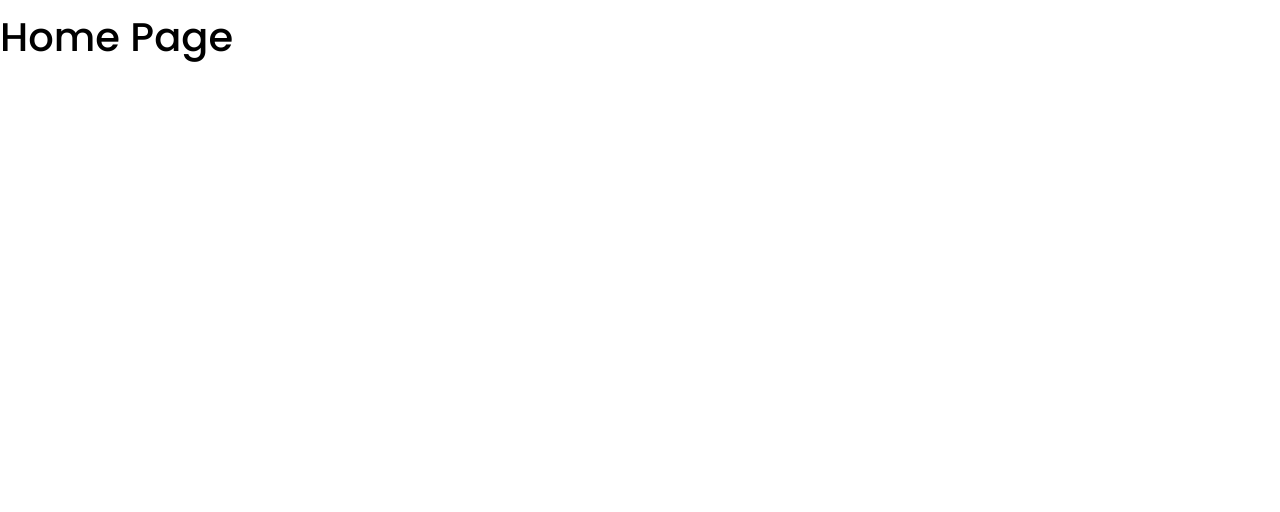
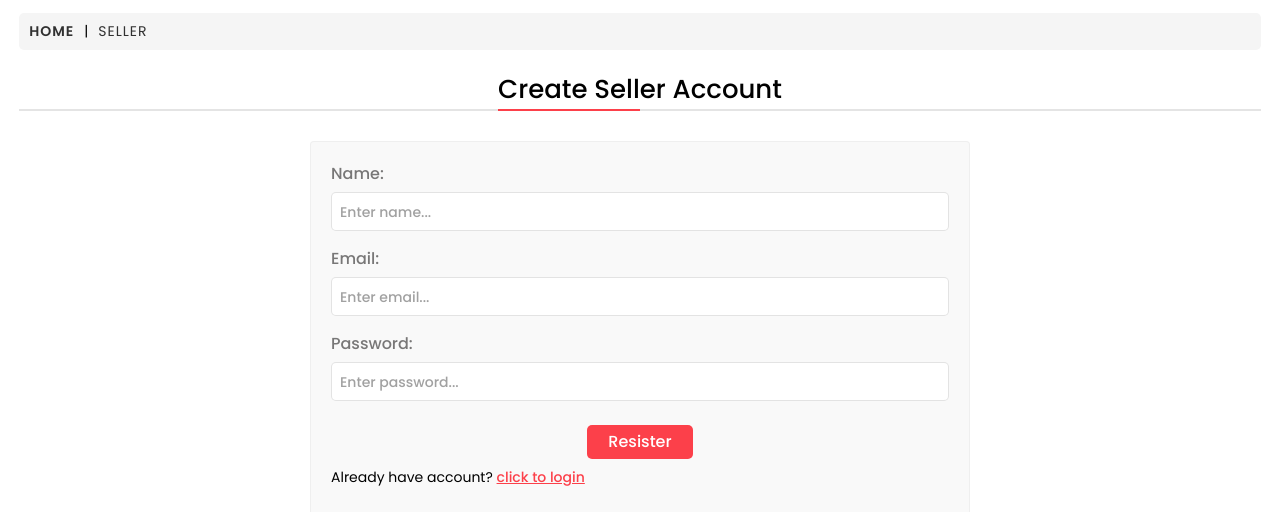
Before and after one commit to SaikatNoman12/ngEcommerce, an Angular app: page /seller in a window 1280 px wide. Before the commit this address led to /. Shown: the part 440-952 px from the top of the page. Before the commit the page ends 800 px from the top, so only its background shows below. Built offline with nearby package versions, Linux system fonts and the light colour scheme.

Commit message:
add seller login

```diff
--- a/db.json
+++ b/db.json
@@ -11,6 +11,12 @@
       "email": "saiful@gmail.com",
       "password": "siful230",
       "id": 2
+    },
+    {
+      "name": "Abdullah Al Nomaan",
+      "email": "noommaa240@gmail.com",
+      "password": "12345678",
+      "id": 3
     }
   ]
 }
--- a/src/app/app.component.ts
+++ b/src/app/app.component.ts
@@ -19,7 +19,8 @@ export class AppComponent {
 
     /* -----::USE FOR SELLER DON'T SIGN-UP::----- */
     if (!localStorage.getItem('sellerData')) {
-      this.router.navigate(['']);
+      const routeLocation = location.pathname;
+      this.router.navigate([routeLocation]);
     }
 
   }
--- a/src/app/interfaces/seller-sign-up.ts
+++ b/src/app/interfaces/seller-sign-up.ts
@@ -3,3 +3,8 @@ export interface SellerSignUp {
     email: string;
     password: string;
 }
+
+export interface SellerLogin {
+    email: string;
+    password: string;
+}
--- a/src/app/seller-auth/seller-auth.component.html
+++ b/src/app/seller-auth/seller-auth.component.html
@@ -19,12 +19,16 @@
   <div class="custom-container seller-account-child">
     <div class="account-form-title">
       <h1>
-        <span>Create Seller Account</span>
+        <span>{{
+          !switchToggle ? "Create Seller Account" : "Seller Login"
+        }}</span>
       </h1>
     </div>
 
     <!-- /----::SELLER-ACCOUNT-FORM::----/ -->
     <div class="seller-account-form">
+      <div class="seller-account-form-child">
+        <ng-container *ngIf="!this.switchToggle">
           <form [formGroup]="myRecForm" (ngSubmit)="onSelFmSubmit()">
             <div class="form-item">
               <div class="form-item-child">
@@ -90,6 +94,65 @@
               <button type="submit">Resister</button>
             </div>
           </form>
+        </ng-container>
+
+        <ng-container *ngIf="this.switchToggle">
+          <form [formGroup]="myLoginForm" (ngSubmit)="onLoginSubmit()">
+            <div class="form-item">
+              <div class="form-item-child">
+                <label for="email">Email:</label>
+                <input
+                  id="email"
+                  type="email"
+                  placeholder="Enter email..."
+                  formControlName="email"
+                />
+              </div>
+              <small
+                class="form-error"
+                *ngIf="!formLoginControls?.['email']?.valid && formLoginControls?.['email']?.touched"
+              >
+                *Please enter your valid email!
+              </small>
+            </div>
+
+            <div class="form-item">
+              <div class="form-item-child">
+                <label for="password">Password:</label>
+                <input
+                  id="password"
+                  type="password"
+                  placeholder="Enter password..."
+                  formControlName="password"
+                />
+              </div>
+              <small
+                class="form-error"
+                *ngIf="!formLoginControls?.['password']?.valid && formLoginControls?.['password']?.touched && !formLoginControls?.['password']?.errors?.['minlength']"
+              >
+                *Please enter your valid password!
+              </small>
+              <small
+                class="form-error"
+                *ngIf="!formLoginControls?.['password']?.valid && formLoginControls?.['password']?.touched && formLoginControls?.['password']?.errors?.['minlength']"
+              >
+                *Please enter your password min 8 character!
+              </small>
+            </div>
+
+            <div class="form-button">
+              <button type="submit">Login</button>
+            </div>
+          </form>
+        </ng-container>
+
+        <h6>
+          {{ !switchToggle ? "Already" : "Don't" }} have account?
+          <a (click)="onSwitchAccount()">
+            click to {{ !switchToggle ? "login" : "sign-up" }}</a
+          >
+        </h6>
+      </div>
 
       <div class="back-store">
         <a href="" routerLink="/">
@@ -102,3 +165,8 @@
     </div>
   </div>
 </div>
+
+<br />
+<br />
+<br />
+<br />
--- a/src/app/seller-auth/seller-auth.component.scss
+++ b/src/app/seller-auth/seller-auth.component.scss
@@ -152,7 +152,7 @@ form {
 }
 
 .form-button {
-  margin-bottom: 24px;
+  margin-bottom: 10px;
   margin-top: 24px;
   text-align: center;
 }
@@ -179,13 +179,35 @@ form {
   background: $color-crimson-opacity-2;
 }
 
+.seller-account-form-child {
+  margin-bottom: 30px;
+}
+
+.seller-account-form-child h6,
+.seller-account-form-child h6 {
+  font-size: 14px;
+  font-weight: 400;
+}
+
+.seller-account-form-child h6 a {
+  font-weight: 500;
+  text-decoration: underline;
+  display: inline;
+  color: $color-red-crimson;
+}
+
+.seller-account-form-child h6 a:hover {
+  color: crimson;
+}
+
 .back-store a {
   font-weight: 500;
   transition: 300ms;
+  display: inline-block;
 }
 
 .back-store a:hover {
-  color: $color-red-crimson;
+  color: $color-crimson-opacity;
 }
 
 .back-store a span:first-child {
--- a/src/app/seller-auth/seller-auth.component.ts
+++ b/src/app/seller-auth/seller-auth.component.ts
@@ -1,5 +1,5 @@
 import { SellerService } from './../services/seller/seller.service';
-import { SellerSignUp } from './../interfaces/seller-sign-up';
+import { SellerSignUp, SellerLogin } from './../interfaces/seller-sign-up';
 import { Component, OnInit } from '@angular/core';
 import { FormBuilder, FormGroup, Validators } from '@angular/forms';
 import { Router } from '@angular/router';
@@ -11,23 +11,38 @@ import { Router } from '@angular/router';
 })
 export class SellerAuthComponent implements OnInit {
 
-  /* -----::USE FOR FORM::----- */
+  /* -----::USE FOR SWITCH SIGN-UP AND LOGIN::----- */
+  switchToggle: boolean = false;
+
+  /* -----::USE FOR CREATE ACCOUNT::----- */
   myRecForm!: FormGroup;
+
+  /* -----::USE FOR LOGIN::----- */
+  myLoginForm!: FormGroup;
+
   /* -----::USE FOR GET URL PATHNAME::----- */
   urlPathName: any;
 
   /* -----::ANGULAR CONSTRUCTOR METHOD::----- */
   constructor(
-    private router: Router,
+
     private fb: FormBuilder,
     private _sellerDBService: SellerService,
+
   ) { }
 
   /* -----::ANGULAR OnInit HOOK::----- */
   ngOnInit(): void {
-    /* -----::USE FOR FORM::----- */
+
+    /* -----::USE FOR CREATE ACCOUNT::----- */
     this.myRecForm = this.fb.group({
       'name': [null, [Validators.required]],
+      'email': [null, [Validators.required, Validators.email]],
+      'password': [null, [Validators.required, Validators.minLength(8)]],
+    });
+
+    /* -----::USE FOR SELLER LOGIN::----- */
+    this.myLoginForm = this.fb.group({
       'email': [null, [Validators.required, Validators.email]],
       'password': [null, [Validators.required, Validators.minLength(8)]],
     });
@@ -35,9 +50,9 @@ export class SellerAuthComponent implements OnInit {
     /* -----::USE FOR SET URL PATHNAME::----- */
     this.urlPathName = location.pathname.split('/');
 
-
     /* -----::USE SELLER REFRESH AND AUTO-SIGN-IN::----- */
     this._sellerDBService.autoSignIn();
+
   }
 
   /* -----::GET REACTIVE FORM CONTROL::----- */
@@ -45,11 +60,23 @@ export class SellerAuthComponent implements OnInit {
     return this.myRecForm.controls;
   }
 
-  /* -----::USE FOR FORM::----- */
+  /* -----::USE FOR SWITCH SIGN-UP AND LOGIN::----- */
+  get formLoginControls() {
+    return this.myLoginForm.controls;
+  }
+
+  /* -----::USE FOR SELLER LOGIN::----- */
+  onSwitchAccount() {
+    this.switchToggle = !this.switchToggle;
+  }
+
+  /* -----::USE FOR CREATE ACCOUNT::----- */
   onSelFmSubmit(): void {
+    if (!this.switchToggle) {
       if (this.myRecForm.valid) {
         const userData: SellerSignUp = this.myRecForm.value;
         this._sellerDBService.signUp(userData);
+        console.log('USER CREATE ACCOUNT');
       }
       else {
         const key = Object.keys(this.formControls);
@@ -61,5 +88,27 @@ export class SellerAuthComponent implements OnInit {
         });
       }
     }
+  }
+
+  /* -----::USE FOR SELLER LOGIN::----- */
+  onLoginSubmit(): void {
+    if (this.switchToggle) {
+      if (this.myLoginForm.valid) {
+        const sellerLog: SellerLogin = this.myLoginForm.value;
+        console.log(sellerLog);
+        console.log('USER LOGIN');
+      }
+      else {
+        const key = Object.keys(this.formLoginControls);
+        key.filter(userData => {
+          const control = this.myRecForm.controls[userData];
+          if (control.errors !== null) {
+            control.markAsTouched();
+          }
+        });
+      }
+    }
+  }
+
 
 }
```
Lines whose indentation alone changed are shown as unchanged.
